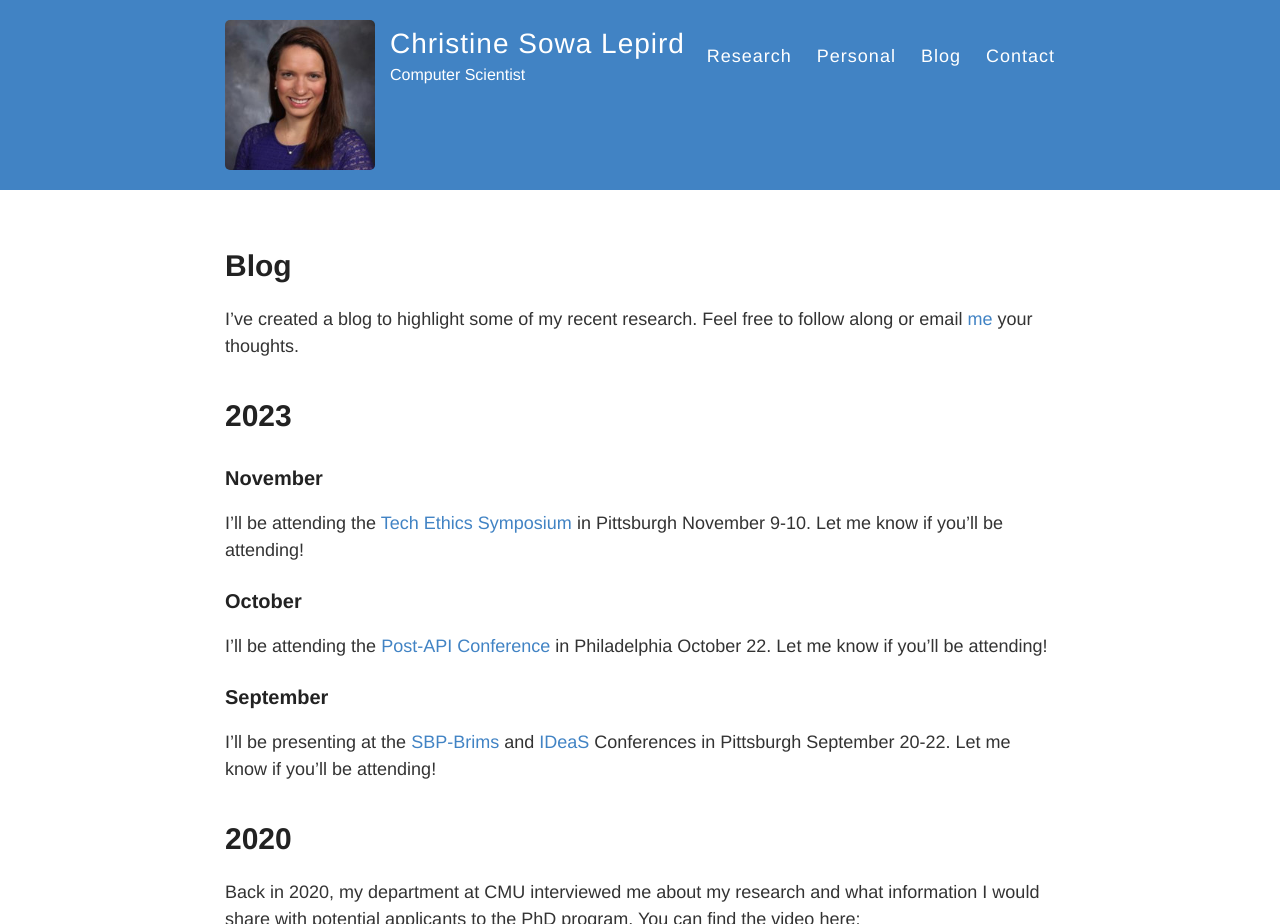
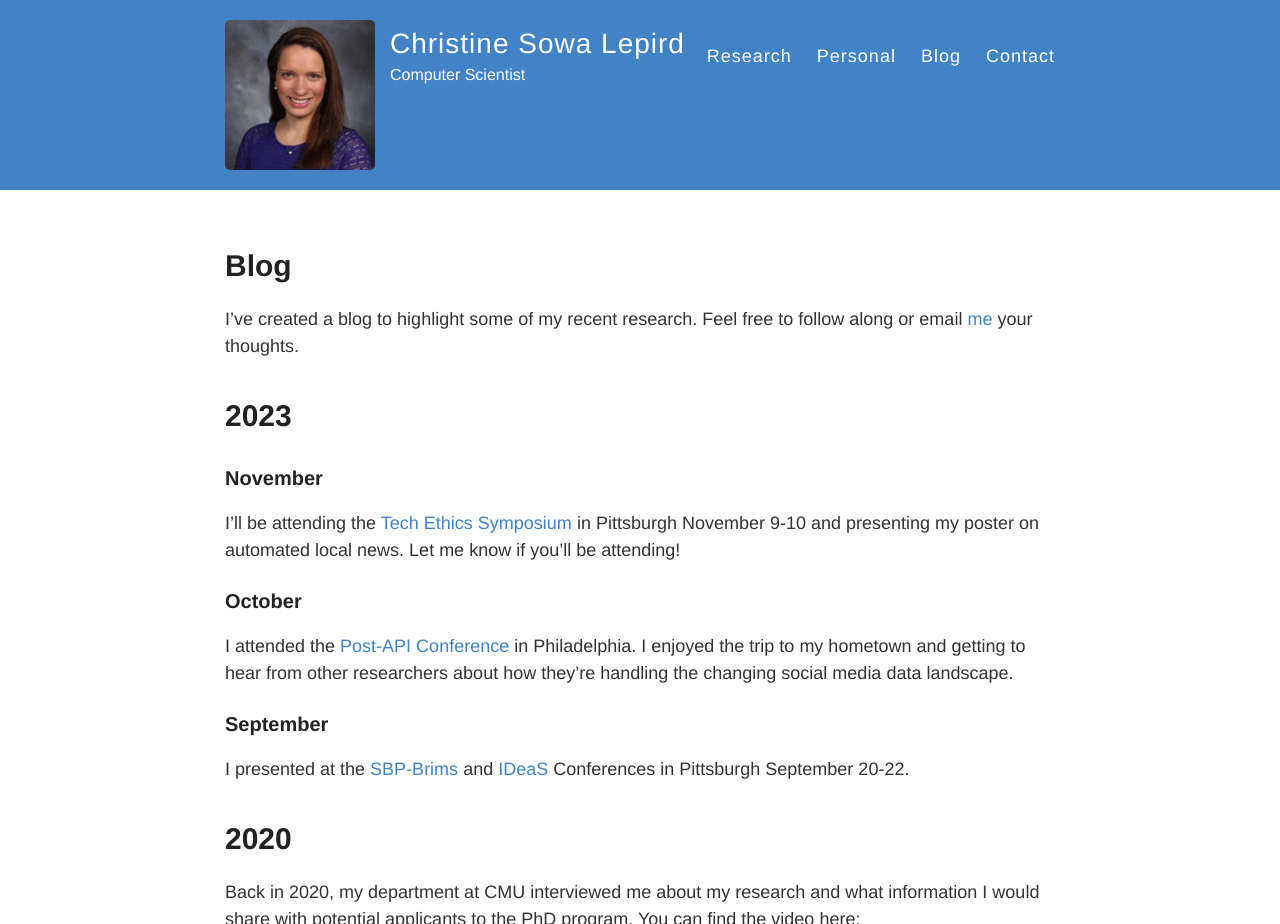
Before and after one commit to christine-lepird/christine-lepird.github.io, a Jekyll site: the page built from blog.md, in a window 1280 px wide, cut to the strip 0-924 px from the top of the page. Built offline with Jekyll 4.4.1, drawn with Linux system fonts in a browser that asks for light colours.

Commit message:
Update blog.md

```diff
--- a/blog.md
+++ b/blog.md
@@ -9,14 +9,14 @@ I've created a blog to highlight some of my recent research. Feel free to follow
 # 2023
 
 ### November
-I'll be attending the [Tech Ethics Symposium](https://www.duq.edu/research/centers-and-institutes/grefenstette-center/grefenstette-symposium.php) in Pittsburgh November 9-10. Let me know if you'll be attending!
+I'll be attending the [Tech Ethics Symposium](https://www.duq.edu/research/centers-and-institutes/grefenstette-center/grefenstette-symposium.php) in Pittsburgh November 9-10 and presenting my poster on automated local news. Let me know if you'll be attending!
 
 ### October
-I'll be attending the [Post-API Conference](https://sites.google.com/umich.edu/postapiconference/home) in Philadelphia October 22. Let me know if you'll be attending!
+I attended the [Post-API Conference](https://sites.google.com/umich.edu/postapiconference/home) in Philadelphia. I enjoyed the trip to my hometown and getting to hear from other researchers about how they're handling the changing social media data landscape.
 
 ### September
 
-I'll be presenting at the [SBP-Brims](https://sbp-brims.org/2023/) and [IDeaS](https://www.cmu.edu/ideas-social-cybersecurity/events/conference-index.html) Conferences in Pittsburgh September 20-22. Let me know if you'll be attending!
+I presented at the [SBP-Brims](https://sbp-brims.org/2023/) and [IDeaS](https://www.cmu.edu/ideas-social-cybersecurity/events/conference-index.html) Conferences in Pittsburgh September 20-22.
 
 # 2020
 
```
